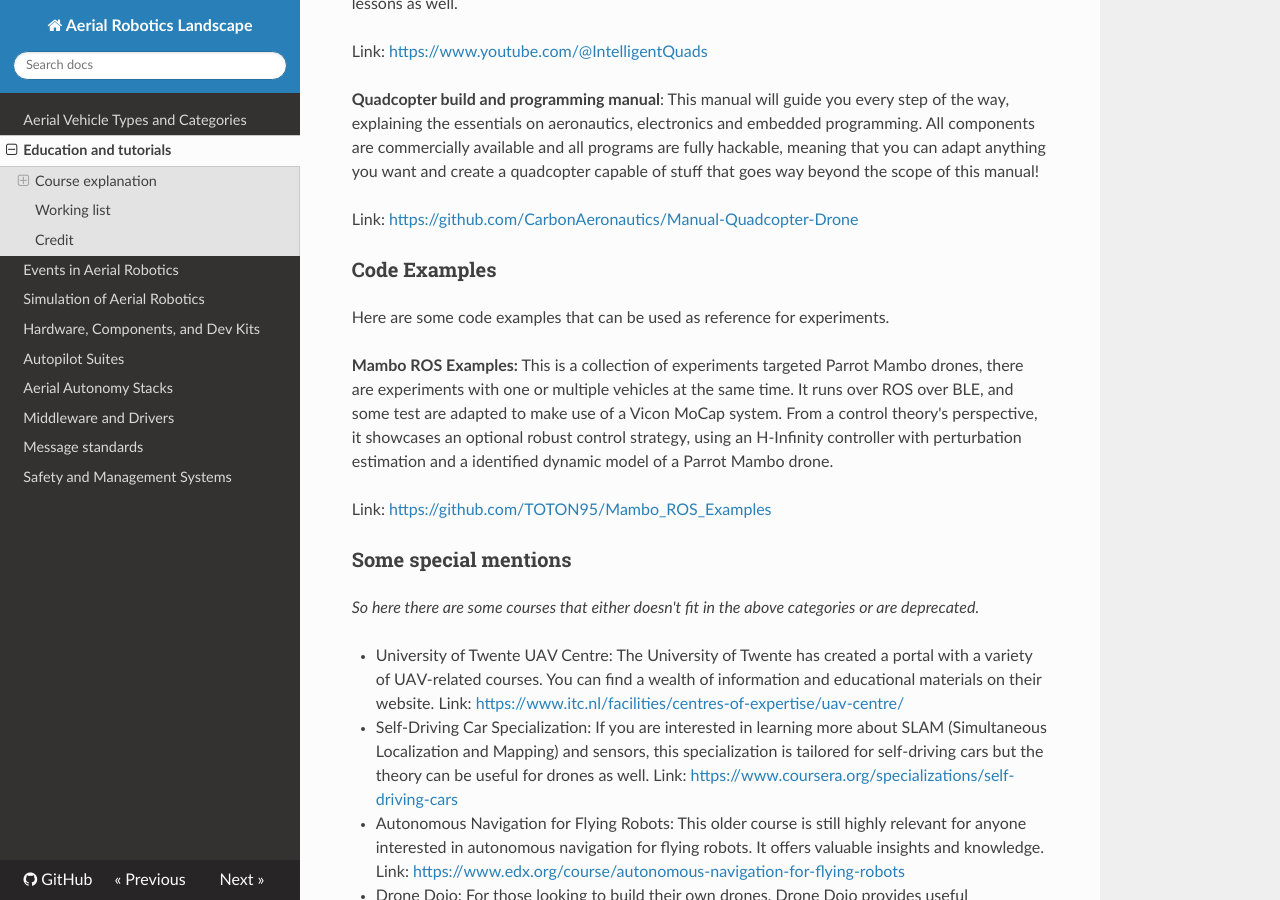
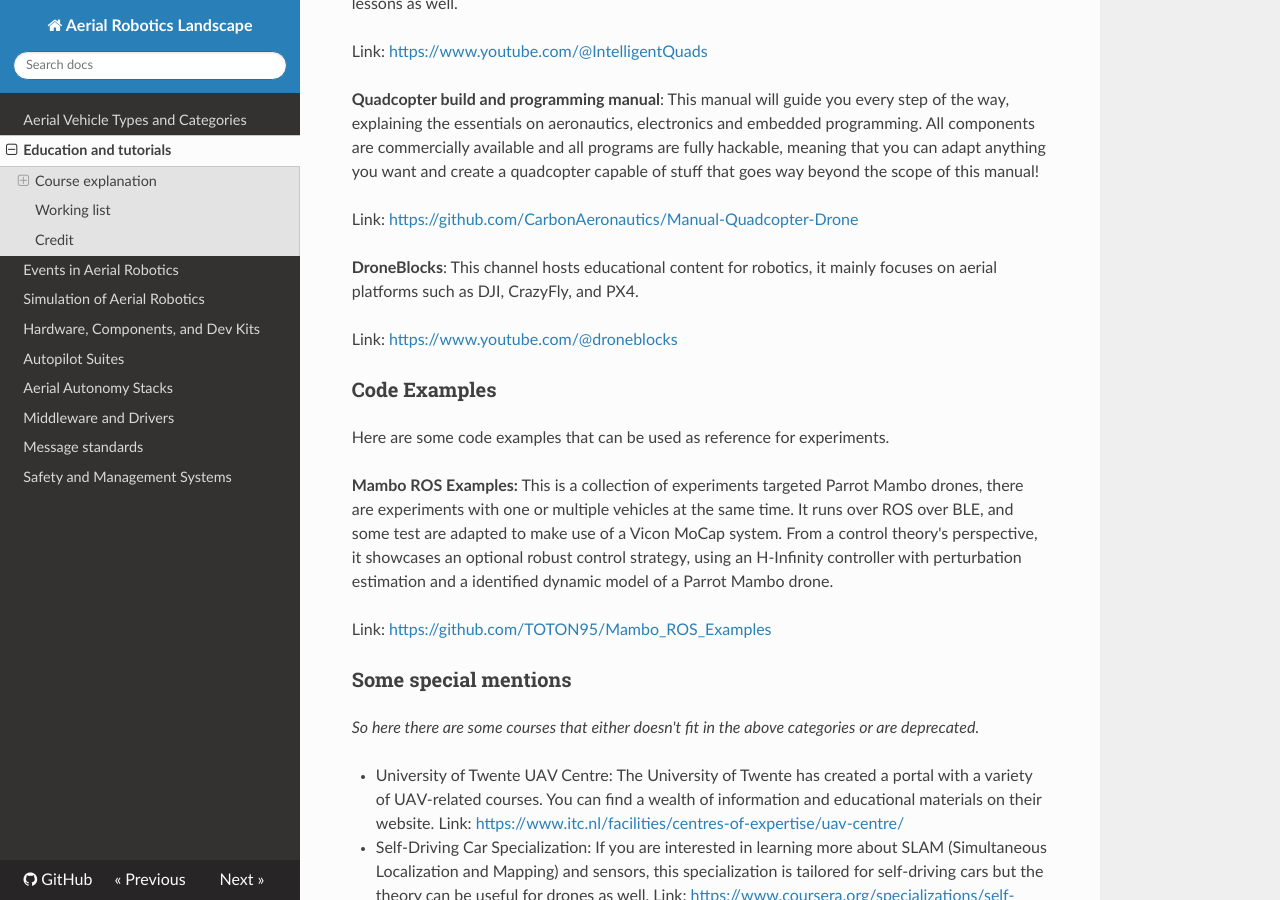
Before and after one commit to ROS-Aerial/aerial_robotic_landscape, an MkDocs documentation site: the page built from docs/education_and_tutorial.md, in a window 1280 px wide and 900 px high, scrolled down 3956 px. Built offline with MkDocs 1.6.1, drawn with Linux system fonts in a browser that asks for light colours; nearby versions of some CDN libraries.

Commit message:
Update education_and_tutorial.md
adds droneblocks channel

```diff
--- a/docs/education_and_tutorial.md
+++ b/docs/education_and_tutorial.md
@@ -98,6 +98,10 @@
 
 Link: <https://github.com/CarbonAeronautics/Manual-Quadcopter-Drone>
 
+**DroneBlocks**: This channel hosts educational content for robotics, it mainly focuses on aerial platforms such as DJI, CrazyFly, and PX4.
+
+Link: <https://www.youtube.com/@droneblocks>
+
 ### Code Examples
 
 Here are some code examples that can be used as reference for experiments.
```
